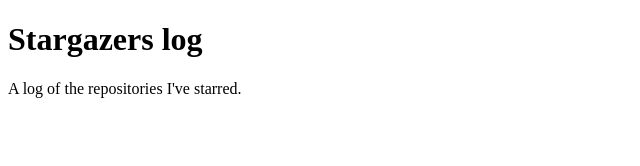
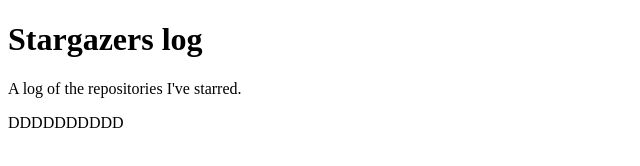
Before and after one commit to Elvischris/stargazers-log, a plain HTML site: page index.html in a window 1280 px wide. Shown: the whole page, without its empty margins (0-640 px from the left). Drawn offline with Linux system fonts and the light colour scheme.

Commit message:
Fix: add to commit

```diff
--- a/index.html
+++ b/index.html
@@ -7,5 +7,6 @@
   <body>
     <h1>Stargazers log</h1>
     <p>A log of the repositories I've starred.</p>
+    DDDDDDDDDD
   </body>
 </html>
```
